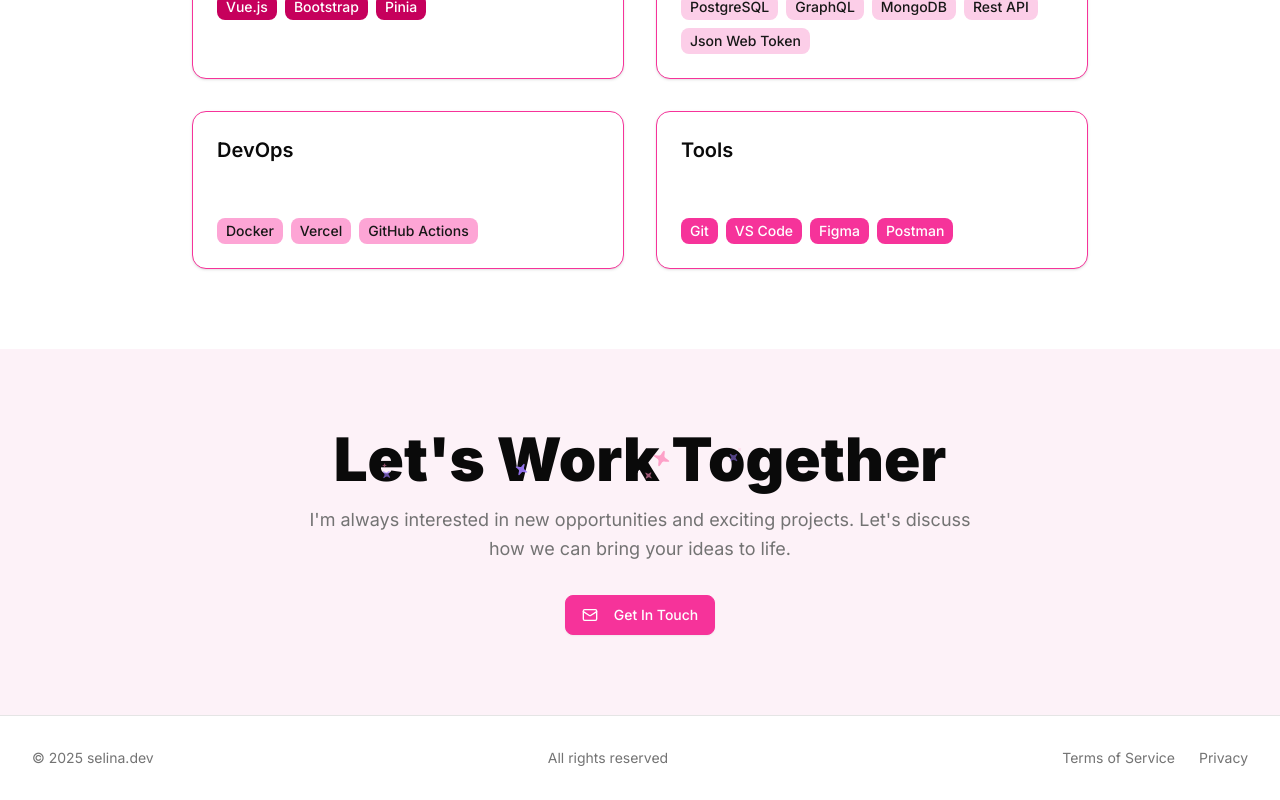
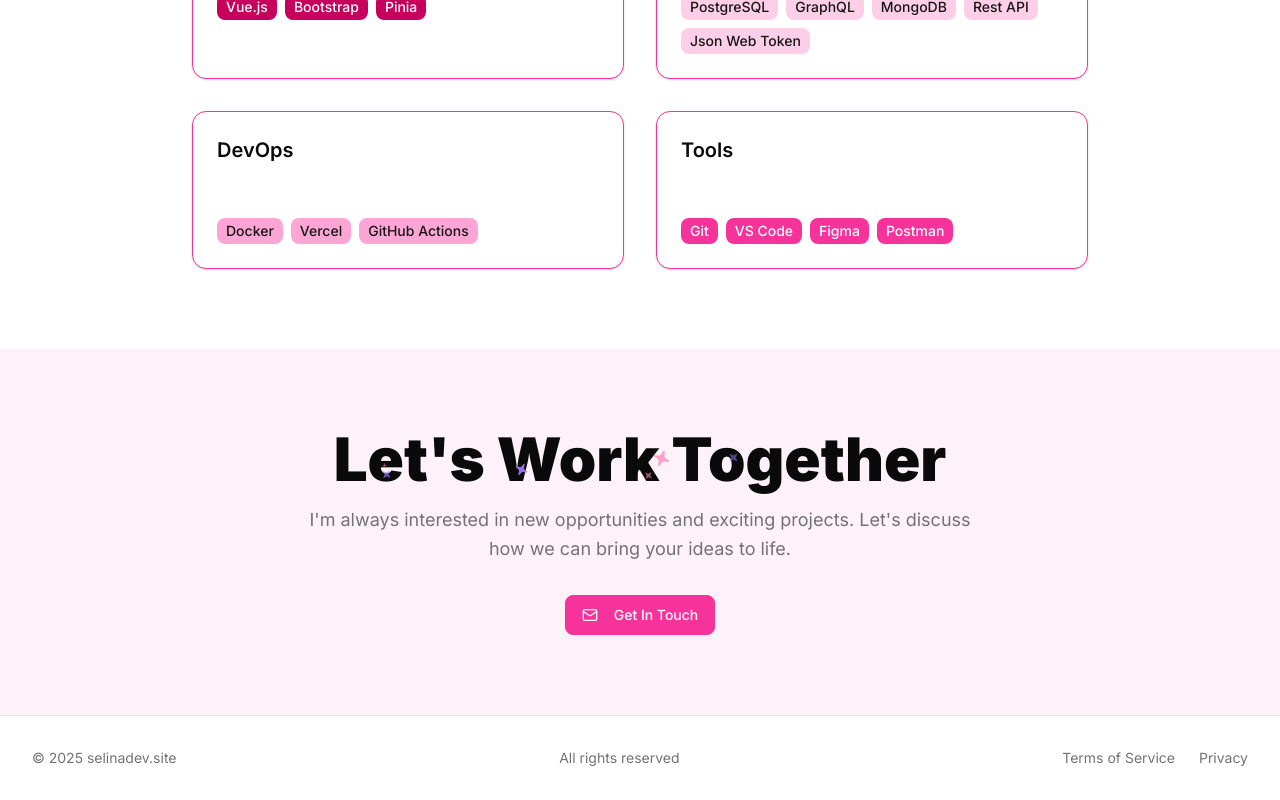
Before and after one commit to jeaneselinasm/porto-1, a Next.js app: page / in a window 1280 px wide. Shown: the part 1718-2518 px from the top of the page. Built offline with nearby package versions, Linux system fonts and the light colour scheme.

Commit message:
update-footer:selinadev.site

```diff
--- a/app/personal-website.tsx
+++ b/app/personal-website.tsx
@@ -370,7 +370,7 @@
         <div className="container mx-auto">
           <div className="flex flex-col sm:flex-row justify-between items-center space-y-3 sm:space-y-0 text-center sm:text-left">
             <div className="text-sm text-muted-foreground order-2 sm:order-1">
-              © 2025 selina.dev
+              © 2025 selinadev.site
             </div>
             <div className="text-sm text-muted-foreground order-1 sm:order-2">
               All rights reserved
```
